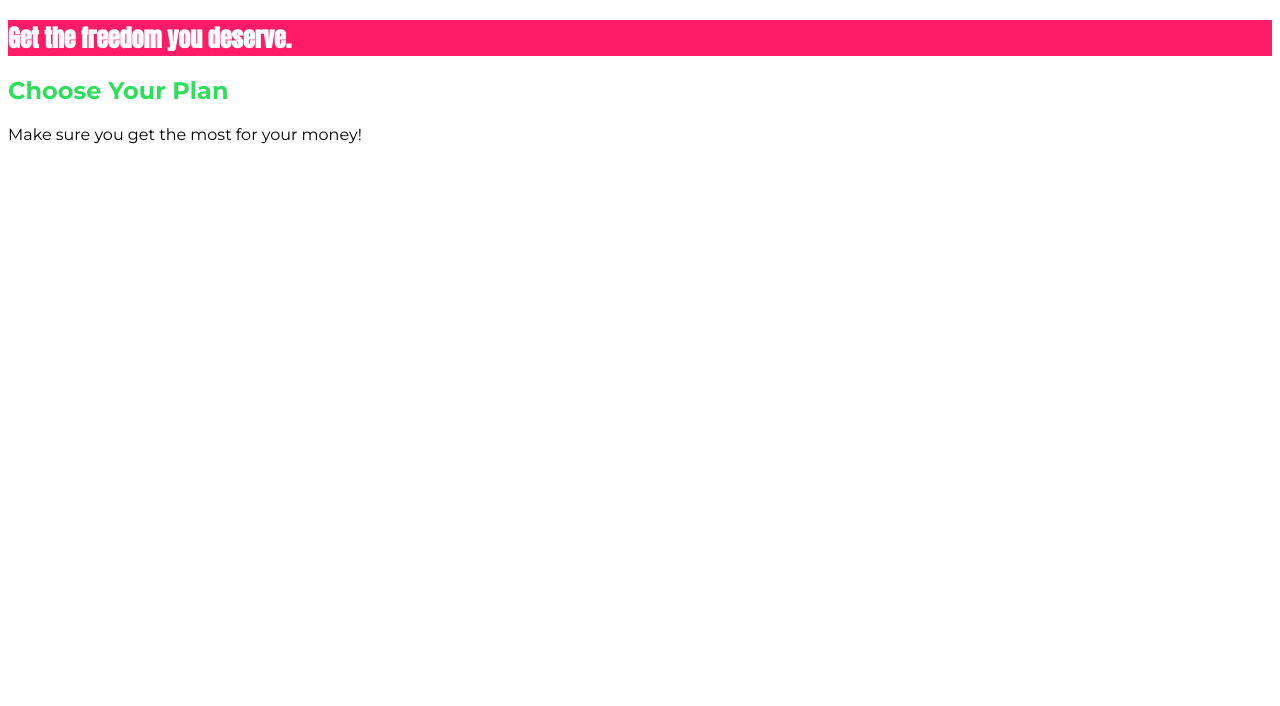
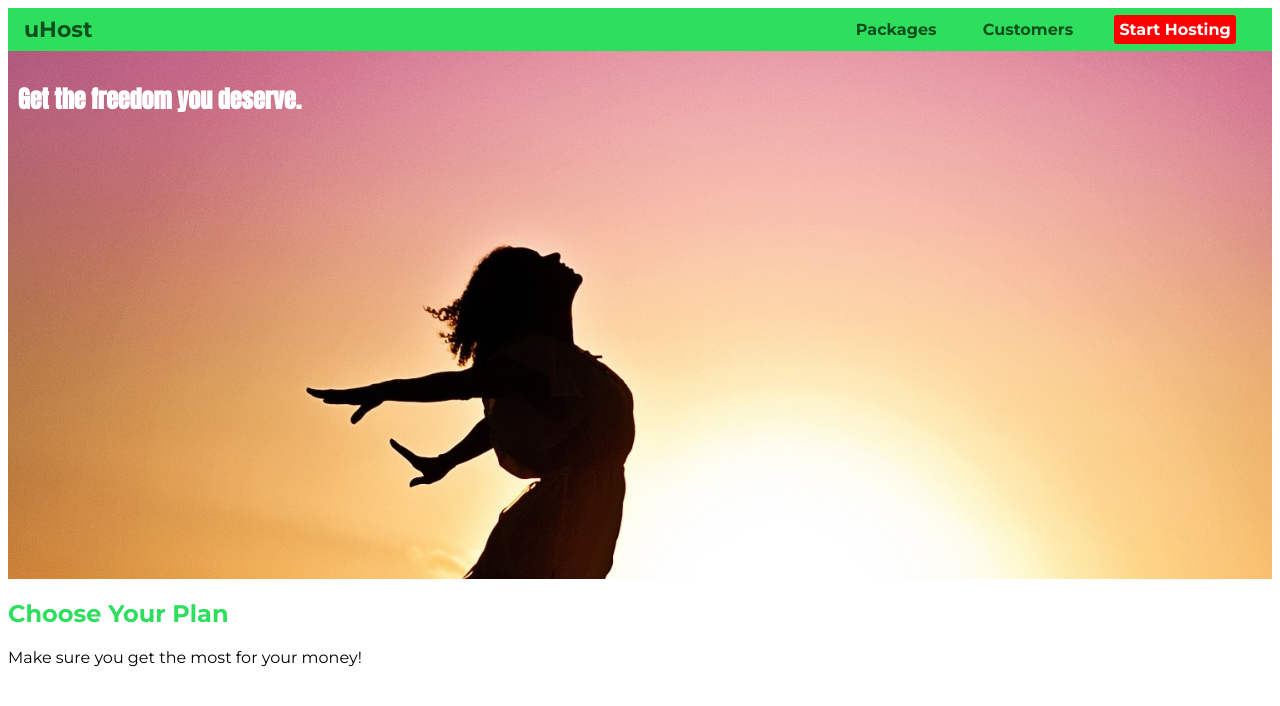
Before and after one commit to sahithi-nandyala/HTML-CSS-Javascript-Projects, a plain HTML site: page Uhost/index.html in a window 1280 px wide. Drawn offline with Linux system fonts and the light colour scheme.

Commit message:
display property, added nav header element, added background image

```diff
--- a/Uhost/index.html
+++ b/Uhost/index.html
@@ -12,6 +12,27 @@
 </head>
 
 <body>
+    <header class="main-header">
+        <div>
+            <a href="index.html" class="main-header__brand">
+                uHost
+            </a>
+        </div>
+        <nav class="main-nav">
+            <ul class="main-nav__items">
+                <li class="main-nav__item">
+                    <a href="packages/index.html" target="_blank">Packages</a>
+                </li>
+                <li class="main-nav__item">
+                    <a href="customers/index.html">Customers</a>
+                </li>
+                <li class="main-nav__item main-nav__item--cta">
+                    <a href="start-hosting/index.html">Start Hosting</a>
+                </li>
+            </ul>
+        </nav>
+    </header>
+
     <main>
         <section id="product-overview">
             <h1>Get the freedom you deserve.</h1>
--- a/Uhost/main.css
+++ b/Uhost/main.css
@@ -1,9 +1,17 @@
+*{
+    box-sizing: border-box;
+}
+
+
 body {
     font-family: 'Montserrat', sans-serif;
 }
 
 #product-overview {
-    background: #ff1b68;
+    background:url("freedom.jpeg"); /*specify path of the imagr inside url*/
+    width: 100%;
+    height:528px;
+    padding:10px;
 }
 
 .section-title {
@@ -14,7 +22,67 @@ body {
     color: white;
     font-family: 'Anton', sans-serif;
 }
+.main-header{
+    width: 100%;
+    background: #2ddf5c;
+    padding: 8px 16px; /* topBottom leftRight*/
+}
 
+.main-header > div {
+    display:inline-block;
+    vertical-align: middle;
+}
+.main-header__brand{
+    color:#0e4f1f;
+    text-decoration: none;
+    font-weight: bold;
+    font-size: 22px;
+}
+.main-nav{
+    display:inline-block;
+    text-align: right;
+    width:calc(100% - 77px); /* calc just takes a simple calc to make responsive*/
+    vertical-align: middle;
+}
+.main-nav__items{
+    margin:0;
+    padding:0;
+    list-style-type: none;
+}
+.main-nav__item{
+    display:inline-block;
+    margin-left: 16px;
+    margin-right: 16px;
+}
+/* we can use classes on a tag for a litle bit more performance but as our app is small and has only one anchor tag, its okay to use tag selector */
+.main-nav__item a {
+    text-decoration: none;
+    color: #0e4f1f;
+    font-weight: bold;
+    padding: 5px;
+}
+.main-nav__item a:hover {
+    color: #01250b;
+    border-bottom: 5px solid
+}
+.main-nav__item a:active {
+    color: white;
+    border-bottom: 5px solid;
+}
+
+/*.main-nav__item a:hover, .main-nav__item a:active{
+}*/
+
+.main-nav__item--cta a{
+    color:white;
+    background:red;
+    border-radius: 3px;
+}
+.main-nav__item--cta a:hover,.main-nav__item--cta a:active{
+border:none;
+background:white;
+color:red;
+}
 /* h1 {
     font-family: sans-serif;
 } */
```
Also changed, not shown: Uhost/freedom.jpeg (added).
